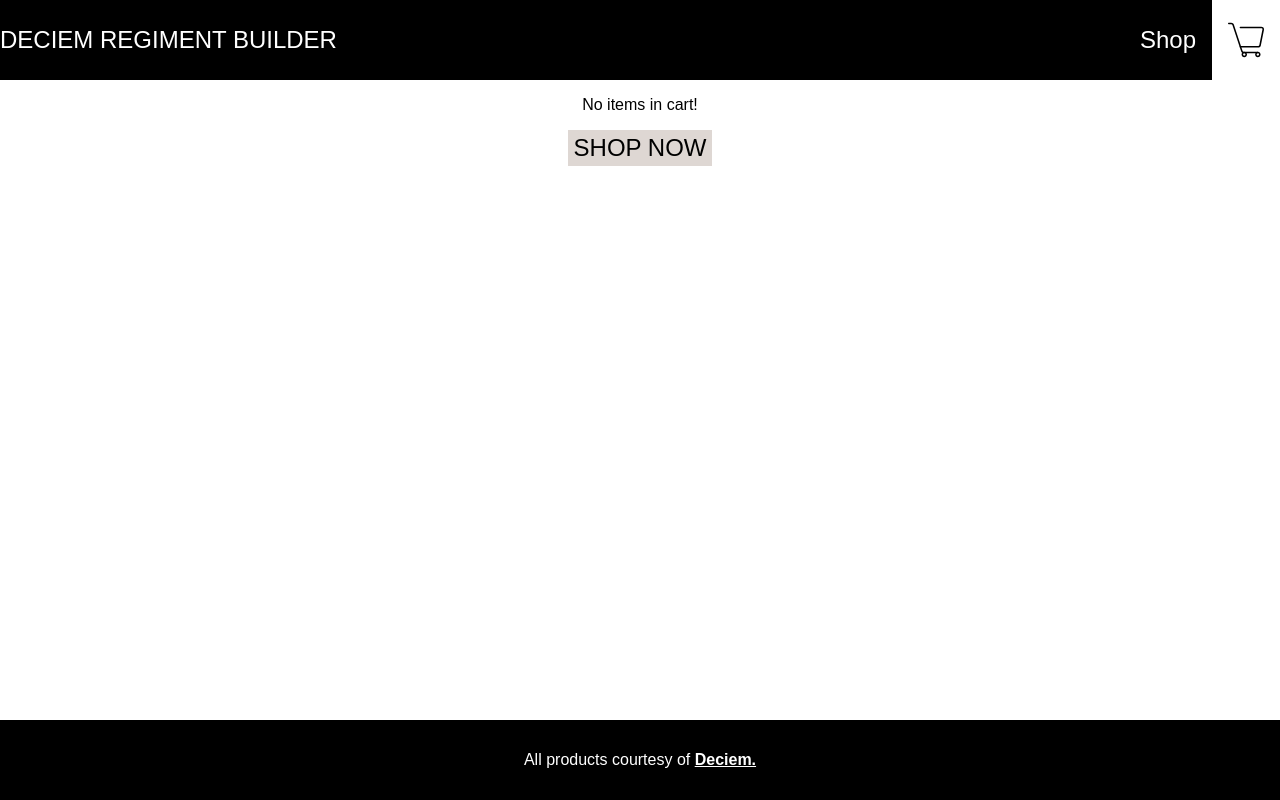
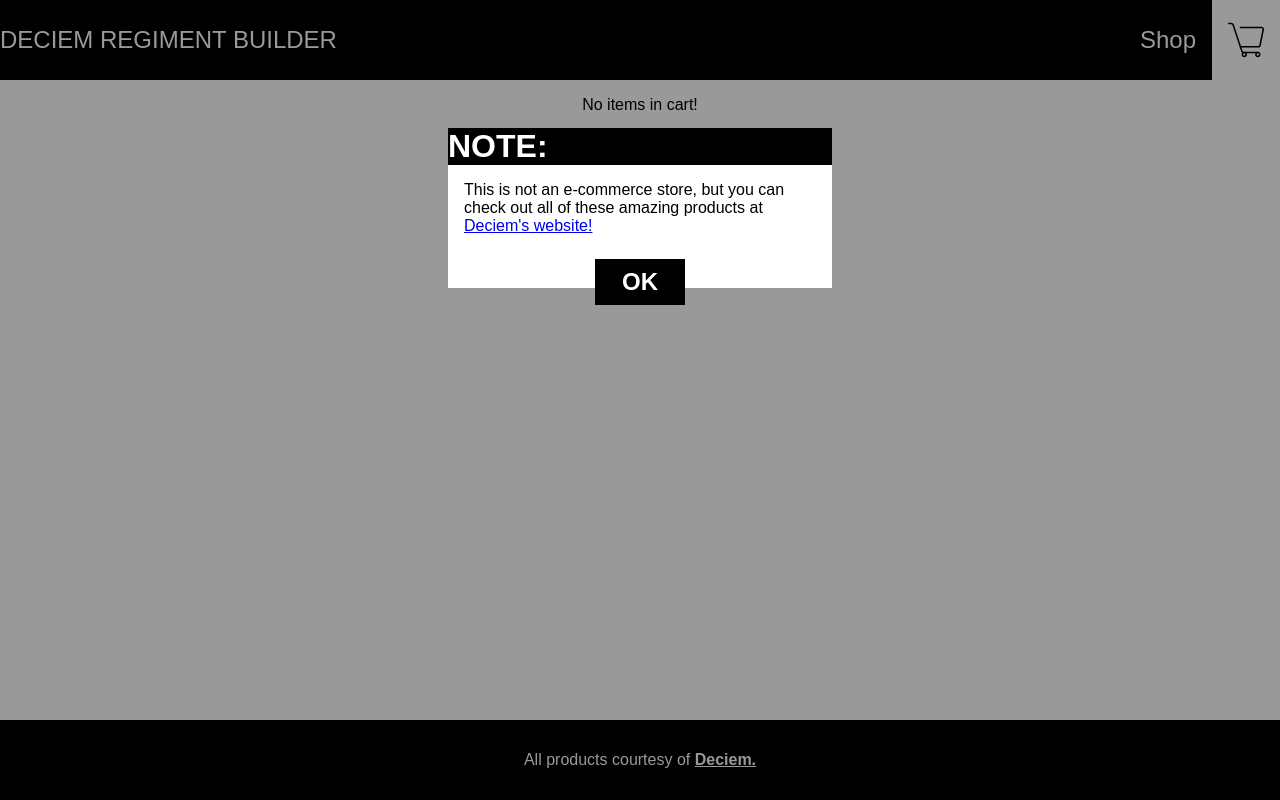
Before and after one commit to twalton83/Deciem-Regimen-Builder, a React (Create React App) app: page /cart in a window 1280 px wide. Built offline with nearby package versions, Linux system fonts and the light colour scheme; a web font is replaced by a local one.

Commit message:
add checkout modal

```diff
--- a/src/components/Cart/Cart.js
+++ b/src/components/Cart/Cart.js
@@ -1,9 +1,10 @@
-import React, { useContext } from 'react'
+import React, { useContext, useState } from 'react'
 import styled from 'styled-components'
 import { CartContext } from '../../context/CartContext'
 import CartItem from './CartItem'
 import BackButton from '../BackButton/BackButton'
 import { Link } from 'react-router-dom'
+import CheckoutModal from '../CheckoutModal/CheckoutModal'
 
 const CartStyles = styled.div`
 display: flex;
@@ -55,12 +56,16 @@
 a {
   text-decoration: none;
   color: ${props => props.theme.primaryText};
-
 }
 `
 
 export default function Cart() {
   const { state } = useContext(CartContext)
+  const [modal, setModal] = useState(true);
+
+  const handleModal = () => {
+    setModal(!modal)
+  }
 
   return (
     <CartStyles>
@@ -73,9 +78,9 @@
           <p className="total">
             TOTAL: {state.total} USD
       </p>
-          <button className="checkout">
+          <button className="checkout" onClick={handleModal}>
             CHECK OUT
-      </button>
+          </button>
         </>
       }
       {state.cart.length === 0 &&
@@ -90,6 +95,8 @@
           </ShopButton>
         </div>
       }
+      {modal && <CheckoutModal toggleModal={handleModal} />}
+
     </CartStyles >
   )
 }
--- /dev/null
+++ b/src/components/CheckoutModal/CheckoutModal.js
@@ -0,0 +1,85 @@
+import React from 'react'
+import styled from 'styled-components'
+
+const ModalStyles = styled.div`
+  z-index: 10;
+  position: fixed;
+  left: 0;
+  right: 0;
+  top: 0;
+  background-color: rgb(0, 0, 0);
+  background-color: rgba(0, 0, 0, 0.4);
+  width: 100vw;
+  height: 100vh;
+`
+
+const DialogStyles = styled.div`
+  position: relative;
+  z-index: 20;
+
+  width: auto;
+  max-width: 70vw;
+  height: 30vh;
+
+  background-color: #FFF;
+  color: black;
+
+  margin: 0 auto;
+  margin-top: 30%;
+
+  @media(min-width: 768px){
+    margin-top: 10%;
+    width: 30vw;
+    height: 20vh;
+  }
+
+  display: flex;
+  flex-direction: column;
+
+  .header {
+    width: 100%;
+    background-color: black;
+    color: white;
+
+  }
+  .message {
+    display: flex;
+    flex-direction: column;
+    align-items: center;
+
+    padding: 16px;
+
+    button {
+      height: 46px;
+      width: 90px;
+
+      font-weight: 600;
+      font-size: 24px;
+
+      border: none;
+
+      background-color: black;
+      color: white;
+
+      margin: 24px auto;
+  }
+  }
+`
+
+export default function CheckoutModal({ toggleModal }) {
+  return (
+    <ModalStyles>
+      <DialogStyles onClick={toggleModal}>
+        <div className="header">
+          <h1>NOTE:</h1>
+        </div>
+        <div className="message">
+          <p>This is not an e-commerce store, but you can check out all of these amazing products at <a href="https://theordinary.deciem.com/us/theordinary-products">Deciem's website!</a></p>
+          <button onClick={toggleModal}>
+            OK
+        </button>
+        </div>
+      </DialogStyles>
+    </ModalStyles>
+  )
+}
```
